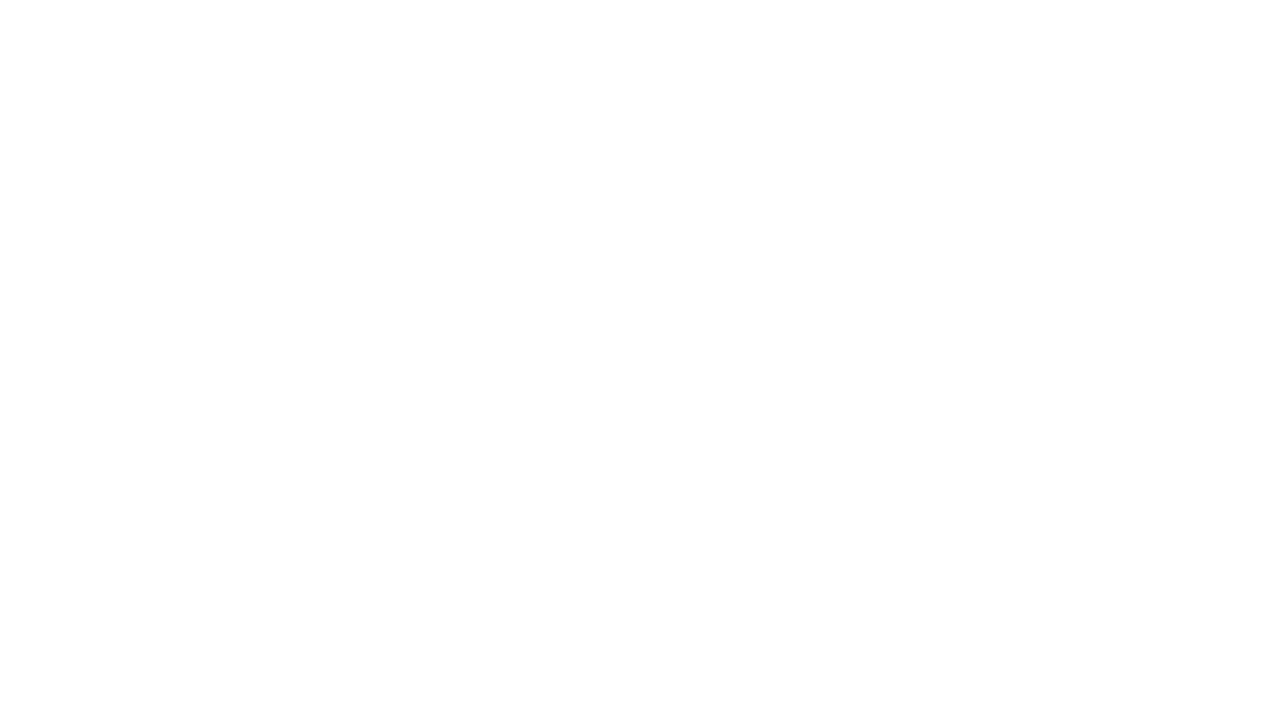
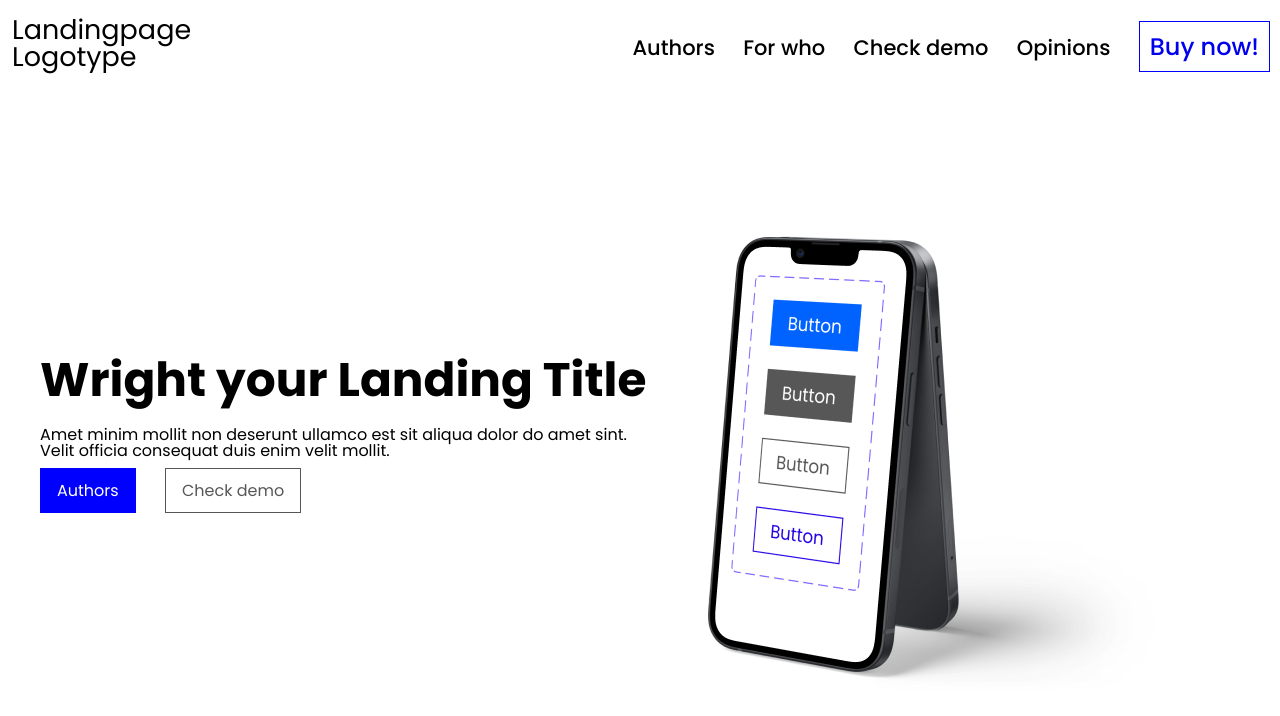
Before and after one commit to mark-lahno/first_landing_progAcademy, a plain HTML site: page index.html in a window 1280 px wide. Drawn offline with Linux system fonts and the light colour scheme.

Commit message:
add two blocks

```diff
--- a/index.html
+++ b/index.html
@@ -5,10 +5,50 @@
   <meta charset="UTF-8">
   <meta http-equiv="X-UA-Compatible" content="IE=edge">
   <meta name="viewport" content="width=device-width, initial-scale=1.0">
-  <title>Document</title>
+  <title>firstLanding</title>
+
+  <link rel="preconnect" href="https://fonts.googleapis.com">
+  <link rel="preconnect" href="https://fonts.gstatic.com" crossorigin>
+  <link href="https://fonts.googleapis.com/css2?family=Poppins:wght@400;500;600;700&display=swap" rel="stylesheet">
+
+  <link rel="stylesheet" href="styles/reset.css">
+  <link rel="stylesheet" href="styles/style.css">
 </head>
 
 <body>
+  <header class="header">
+    <div class="logo">Landingpage<br>
+      Logotype</div>
+    <nav class="nav">
+      <a class="nav_link" href="#">Authors</a>
+      <a class="nav_link" href="#">For who</a>
+      <a class="nav_link" href="#">Check demo</a>
+      <a class="nav_link" href="#">Opinions</a>
+      <a class="btn_link" href="#">Buy now!</a>
+    </nav>
+  </header>
+
+  <div class="conteiner">
+    <div class="phone_block">
+      <div class="description">
+        <div class="description_header">
+          <h1>Wright your Landing Title</h1>
+        </div>
+        <div class="description_paragrph">
+          <p>Amet minim mollit non deserunt ullamco est sit aliqua dolor do amet sint.<br> Velit officia consequat duis
+            enim
+            velit mollit. </p>
+        </div>
+        <div class="description_btns">
+          <a class="description_btn_left" href="#">Authors</a>
+          <a class="description_btn_right" href="#">Check demo</a>
+        </div>
+      </div>
+      <div class="phone_image">
+        <img src="img\iPhone13.png" alt="">
+      </div>
+    </div>
+  </div>
 
 </body>
 
--- /dev/null
+++ b/styles/reset.css
@@ -0,0 +1,135 @@
+/* http://meyerweb.com/eric/tools/css/reset/
+   v2.0 | 20110126
+   License: none (public domain)
+*/
+
+html,
+body,
+div,
+span,
+applet,
+object,
+iframe,
+h1,
+h2,
+h3,
+h4,
+h5,
+h6,
+p,
+blockquote,
+pre,
+a,
+abbr,
+acronym,
+address,
+big,
+cite,
+code,
+del,
+dfn,
+em,
+img,
+ins,
+kbd,
+q,
+s,
+samp,
+small,
+strike,
+strong,
+sub,
+sup,
+tt,
+var,
+b,
+u,
+i,
+center,
+dl,
+dt,
+dd,
+ol,
+ul,
+li,
+fieldset,
+form,
+label,
+legend,
+table,
+caption,
+tbody,
+tfoot,
+thead,
+tr,
+th,
+td,
+article,
+aside,
+canvas,
+details,
+embed,
+figure,
+figcaption,
+footer,
+header,
+hgroup,
+menu,
+nav,
+output,
+ruby,
+section,
+summary,
+time,
+mark,
+audio,
+video {
+  margin: 0;
+  padding: 0;
+  border: 0;
+  font-size: 100%;
+  font: inherit;
+  vertical-align: baseline;
+}
+
+/* HTML5 display-role reset for older browsers */
+article,
+aside,
+details,
+figcaption,
+figure,
+footer,
+header,
+hgroup,
+menu,
+nav,
+section {
+  display: block;
+}
+
+body {
+  line-height: 1;
+}
+
+ol,
+ul {
+  list-style: none;
+}
+
+blockquote,
+q {
+  quotes: none;
+}
+
+blockquote:before,
+blockquote:after,
+q:before,
+q:after {
+  content: '';
+  content: none;
+}
+
+table {
+  border-collapse: collapse;
+  border-spacing: 0;
+}
--- /dev/null
+++ b/styles/style.css
@@ -0,0 +1,106 @@
+html {
+  font-family: 'Poppins', sans-serif;
+}
+
+.header {
+  display: grid;
+  display: grid;
+  grid-template-areas:
+    "logo nav";
+}
+
+.logo {
+  grid-area: logo;
+
+  /* background-color: red; */
+  display: inline-block;
+  font-size: 27px;
+  padding: 16px 12px;
+}
+
+.nav {
+  grid-area: nav;
+
+  /* background-color: blue; */
+  display: inline-block;
+  text-align: right;
+  padding-top: 35px;
+}
+
+.btn_link {
+  text-decoration: none;
+  font-size: 24px;
+  font-weight: 500;
+  border: 1px solid blue;
+
+  padding: 8px 10px;
+  margin: 0 10px 0 24px;
+
+}
+
+.nav_link {
+
+  font-weight: 500;
+  font-size: 21px;
+  text-decoration: none;
+  color: black;
+  margin-left: 24px;
+}
+
+.conteiner {
+  width: 1200px;
+  /* background-color: blue;
+  height: 10px; */
+  margin: 0 auto;
+}
+
+.phone_block {
+  margin-top: 150px;
+
+  display: grid;
+  grid-template-areas:
+    "d ph";
+}
+
+.description {
+
+  margin-top: 120px;
+  grid-area: d;
+
+}
+
+.phone_image {
+  grid-area: ph;
+}
+
+.description_header {
+  font-size: 47px;
+  font-weight: 700;
+}
+
+.description_paragrph {
+  margin-top: 24px;
+  font-size: 16px;
+  font-weight: 400;
+}
+
+.description_btns {
+  margin-top: 24px;
+}
+
+.description_btn_left {
+  border: 1px solid blue;
+  padding: 10px 16px;
+  background-color: blue;
+  color: white;
+  text-decoration: none;
+  margin-right: 25px;
+}
+
+.description_btn_right {
+  border: 1px solid #575757;
+  padding: 10px 16px;
+  background-color: white;
+  color: #575757;
+  text-decoration: none;
+}
```
Also changed, not shown: img/iPhone13.png (added).
